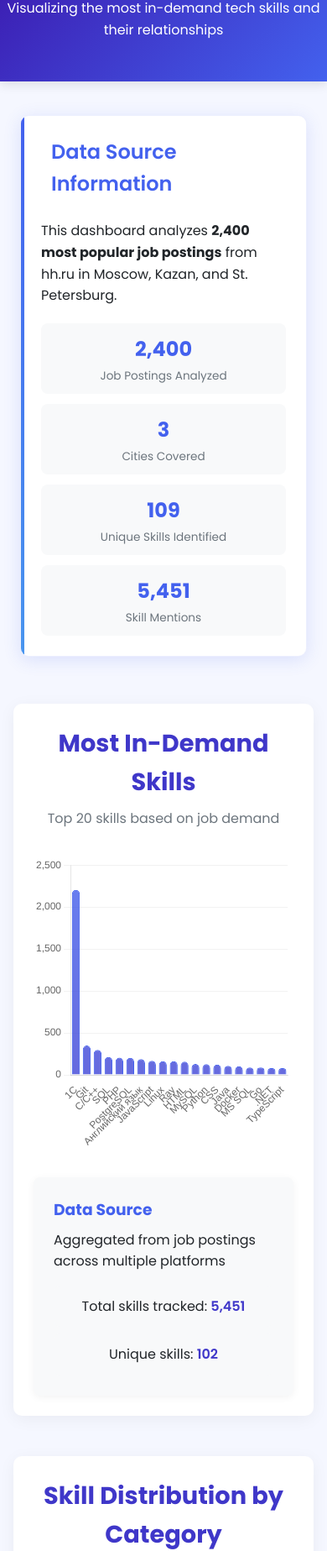
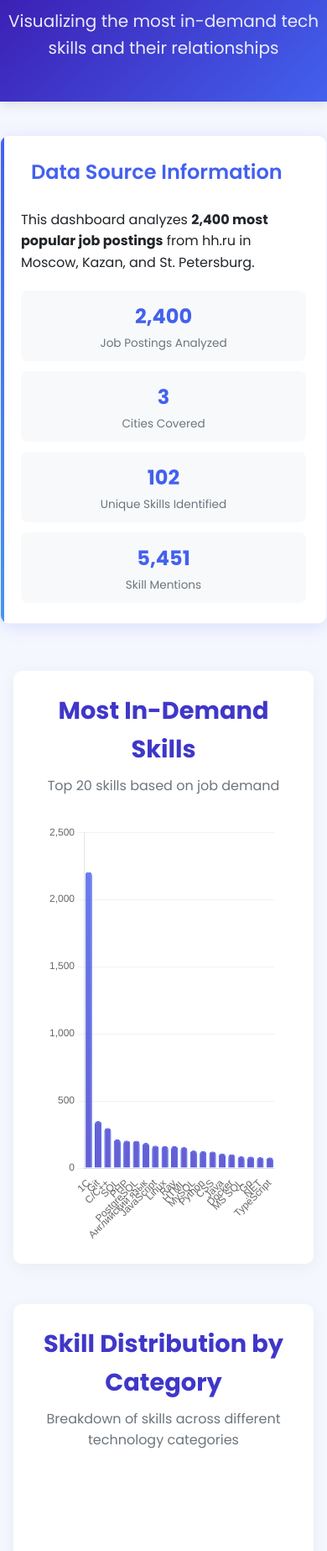
Before and after one commit to DzhamiliaFatkullina/SkillsAnalizer, a plain HTML site: page index.html in a window 390 px wide. Shown: the part 153-2000 px from the top of the page at 84% size. Drawn offline with nearby package versions, Linux system fonts and the light colour scheme; animation ran at ten frames a second.

Commit message:
code refactoring

```diff
--- a/index.html
+++ b/index.html
@@ -41,14 +41,6 @@
     </div>
 
     <div class="dashboard-container">
-        <!-- <nav class="dashboard-nav">
-            <ul>
-                <li><a href="#top-skills" class="nav-link active">Top Skills</a></li>
-                <li><a href="#skill-categories" class="nav-link">Categories</a></li>
-                <li><a href="#skill-pairings" class="nav-link">Pairings</a></li>
-            </ul>
-        </nav> -->
-
         <div class="dashboard-content">
             <section id="top-skills" class="dashboard-section">
                 <div class="section-header">
@@ -57,14 +49,6 @@
                 </div>
                 <div class="chart-container">
                     <canvas id="topSkillsChart"></canvas>
-                </div>
-                <div class="data-card">
-                    <h3>Data Source</h3>
-                    <p>Aggregated from job postings across multiple platforms</p>
-                    <div class="stats">
-                        <span class="stat-item">Total skills tracked: <span id="total-skills">0</span></span>
-                        <span class="stat-item">Unique skills: <span id="unique-skills">0</span></span>
-                    </div>
                 </div>
             </section>
 
--- a/script.js
+++ b/script.js
@@ -1,14 +1,11 @@
 document.addEventListener('DOMContentLoaded', function() {
-    // Load data from JSON files
     Promise.all([
         fetch('top_skills.json').then(res => res.json()),
         fetch('skills_by_category.json').then(res => res.json()),
         fetch('filtered_pairings.json').then(res => res.json())
     ]).then(([topSkillsData, skillsByCategoryData, skillPairings]) => {
-        // Transform data to match expected formats
         const topSkills = topSkillsData.top_20_skills;
 
-        // Transform skills by category to include both names and counts
         const skillsByCategory = {};
         for (const category in skillsByCategoryData) {
             skillsByCategory[category] = {
@@ -19,7 +16,6 @@ document.addEventListener('DOMContentLoaded', function() {
             };
         }
 
-        // Initialize dashboard with all pairings (including those with 3 skills)
         initDashboard(topSkills, skillsByCategory, skillPairings);
     }).catch(error => {
         console.error('Error loading data:', error);
@@ -40,10 +36,14 @@ function initDashboard(topSkills, skillsByCategory, skillPairings) {
     const citiesCovered = 3; // Moscow, Kazan, St. Petersburg
     const jobPostingsAnalyzed = 2400;
 
+    const allUniqueSkills = new Set();
+
     for (const category in skillsByCategory) {
-        totalUniqueSkills += skillsByCategory[category].unique_skills;
         totalSkillMentions += skillsByCategory[category].total_skills;
+        skillsByCategory[category].skills.forEach(skill => allUniqueSkills.add(skill));
     }
+
+    totalUniqueSkills = allUniqueSkills.size;
 
     // Update the info banner statistics
     document.querySelector('.stat-item:nth-child(1) .stat-value').textContent = jobPostingsAnalyzed.toLocaleString();
@@ -51,19 +51,6 @@ function initDashboard(topSkills, skillsByCategory, skillPairings) {
     document.querySelector('.stat-item:nth-child(3) .stat-value').textContent = totalUniqueSkills.toLocaleString();
     document.querySelector('.stat-item:nth-child(4) .stat-value').textContent = totalSkillMentions.toLocaleString();
 
-    // Calculate and display totals in the dashboard
-    let totalSkills = 0;
-    let uniqueSkills = new Set();
-
-    for (const category in skillsByCategory) {
-        totalSkills += skillsByCategory[category].total_skills;
-        skillsByCategory[category].skills.forEach(skill => uniqueSkills.add(skill));
-    }
-
-    document.getElementById('total-skills').textContent = totalSkills.toLocaleString();
-    document.getElementById('unique-skills').textContent = uniqueSkills.size.toLocaleString();
-
-    // Create charts with error handling
     try {
         createTopSkillsChart(topSkills.slice(0, 20)); // Only show top 20 skills
         createCategoryChart(skillsByCategory);
@@ -410,9 +397,6 @@ function createPairingsChart(data) {
         .attr('font-size', d => Math.min(16, Math.sqrt(d.value)*1.2)) // Larger text
         .attr('font-weight', '600')
         .attr('fill', '#000') // Black text
-        // .attr('stroke', 'rgba(255,255,255,0.7)')
-        // .attr('stroke-width', '2px')
-        // .attr('paint-order', 'stroke')
         .text(d => d.id)
         .append('title')
         .text(d => d.id); // Full name in tooltip
--- a/styles.css
+++ b/styles.css
@@ -33,13 +33,13 @@ body {
     box-shadow: 0 4px 12px rgba(0, 0, 0, 0.1);
 }
 
-.header-center h1 {
+.dashboard-header h1 {
     font-size: 2.5rem;
     margin-bottom: 0.75rem;
     font-weight: 700;
 }
 
-.header-center p {
+.dashboard-header p {
     font-size: 1.25rem;
     opacity: 0.9;
     max-width: 700px;
@@ -49,46 +49,6 @@ body {
 .dashboard-container {
     display: flex;
     min-height: calc(100vh - 150px);
-}
-
-.dashboard-nav {
-    width: 200px;
-    background-color: white;
-    padding: 1.5rem 0;
-    box-shadow: 2px 0 10px rgba(0, 0, 0, 0.05);
-    position: sticky;
-    top: 0;
-    height: 100vh;
-}
-
-.dashboard-nav ul {
-    list-style: none;
-}
-
-.dashboard-nav li {
-    margin-bottom: 0.5rem;
-}
-
-.nav-link {
-    display: block;
-    padding: 0.75rem 1.5rem;
-    color: var(--dark-color);
-    text-decoration: none;
-    transition: all var(--transition-speed) ease;
-    border-left: 3px solid transparent;
-    font-weight: 500;
-}
-
-.nav-link:hover {
-    color: var(--primary-color);
-    background-color: rgba(67, 97, 238, 0.1);
-    border-left: 3px solid var(--primary-color);
-}
-
-.nav-link.active {
-    color: var(--primary-color);
-    background-color: rgba(67, 97, 238, 0.1);
-    border-left: 3px solid var(--primary-color);
 }
 
 .dashboard-content {
@@ -102,14 +62,8 @@ body {
     background-color: white;
     border-radius: 10px;
     box-shadow: 0 4px 20px rgba(0, 0, 0, 0.05);
-    transition: transform 0.3s ease, box-shadow 0.3s ease;
     min-height: 80vh;
     scroll-margin-top: 20px;
-}
-
-.dashboard-section:hover {
-    box-shadow: 0 8px 30px rgba(0, 0, 0, 0.1);
-    transform: translateY(-5px);
 }
 
 .section-header {
@@ -171,7 +125,6 @@ body {
     background-color: white;
     border-radius: 6px;
     box-shadow: 0 2px 5px rgba(0, 0, 0, 0.05);
-    transition: all var(--transition-speed) ease;
     position: relative;
 }
 
@@ -180,40 +133,71 @@ body {
     font-weight: 600;
 }
 
-.skill-item:hover {
-    transform: translateX(5px);
-    box-shadow: 0 4px 8px rgba(0, 0, 0, 0.1);
+.data-source-banner {
+    margin: 2.5rem auto;
+    max-width: 992px;
 }
 
-.data-card {
-    margin-top: 2rem;
-    padding: 1.5rem;
-    background-color: #f8f9fa;
-    border-radius: 8px;
-    box-shadow: 0 2px 10px rgba(0, 0, 0, 0.05);
+.data-source-box {
+    background-color: white;
+    border-radius: 10px;
+    box-shadow: 0 4px 20px rgba(67, 97, 238, 0.15);
+    padding: 2rem;
+    margin: 0 auto;
+    border: 1px solid rgba(67, 97, 238, 0.1);
+    position: relative;
+    overflow: hidden;
 }
 
-.data-card h3 {
-    color: var(--primary-color);
-    margin-bottom: 0.5rem;
+.data-source-box::before {
+    content: '';
+    position: absolute;
+    top: 0;
+    left: 0;
+    width: 4px;
+    height: 100%;
+    background: linear-gradient(to bottom, var(--primary-color), var(--accent-color));
 }
 
-.stats {
+.data-source-box h2 {
+    color: var(--primary-color);
+    font-size: 1.5rem;
+    margin-bottom: 1.5rem;
     display: flex;
-    gap: 2rem;
-    margin-top: 1rem;
+    align-items: center;
+    gap: 0.75rem;
+    font-weight: 600;
+}
+
+.stats-grid {
+    display: grid;
+    grid-template-columns: repeat(4, 1fr);
+    gap: 1rem;
+    margin-top: 1.25rem;
 }
 
 .stat-item {
-    font-weight: 500;
+    background-color: #f8f9fa;
+    padding: 1rem;
+    border-radius: 8px;
+    text-align: center;
+    min-width: 0;
 }
 
-.stat-item span {
-    color: var(--secondary-color);
-    font-weight: 600;
+.stat-value {
+    font-size: 1.75rem;
+    font-weight: 700;
+    color: var(--primary-color);
+    margin-bottom: 0.25rem;
 }
 
-/* Animation classes */
+.stat-label {
+    font-size: 0.85rem;
+    color: #6c757d;
+    font-weight: 500;
+    line-height: 1.3;
+}
+
 .fade-in {
     animation: fadeIn 0.5s ease-in;
 }
@@ -223,34 +207,13 @@ body {
     to { opacity: 1; transform: translateY(0); }
 }
 
-/* Responsive design */
 @media (max-width: 992px) {
     .dashboard-container {
         flex-direction: column;
     }
 
-    .dashboard-nav {
-        width: 100%;
-        height: auto;
-        position: static;
+    .dashboard-content {
         padding: 1rem;
-    }
-
-    .dashboard-nav ul {
-        display: flex;
-        justify-content: center;
-        gap: 1rem;
-    }
-
-    .nav-link {
-        border-left: none;
-        border-bottom: 3px solid transparent;
-        padding: 0.5rem 1rem;
-    }
-
-    .nav-link.active, .nav-link:hover {
-        border-left: none;
-        border-bottom: 3px solid var(--primary-color);
     }
 
     .chart-row {
@@ -267,110 +230,6 @@ body {
     }
 }
 
-@media (max-width: 576px) {
-    .dashboard-header h1 {
-        font-size: 2rem;
-    }
-
-    .dashboard-content {
-        padding: 1rem;
-    }
-
-    .chart-container {
-        height: 350px;
-        width: 100%;
-    }
-
-    .stats {
-        flex-direction: column;
-        gap: 0.5rem;
-    }
-}
-
-
-.data-source-banner {
-    margin: 2.5rem auto;
-    max-width: 992px;
-}
-
-.data-source-box {
-    background-color: white;
-    border-radius: 10px;
-    box-shadow: 0 4px 20px rgba(67, 97, 238, 0.15);
-    padding: 2rem;
-    transition: all var(--transition-speed) ease;
-    margin: 0 auto;
-    border: 1px solid rgba(67, 97, 238, 0.1);
-    position: relative;
-    overflow: hidden;
-}
-
-.data-source-box::before {
-    content: '';
-    position: absolute;
-    top: 0;
-    left: 0;
-    width: 4px;
-    height: 100%;
-    background: linear-gradient(to bottom, var(--primary-color), var(--accent-color));
-}
-
-.data-source-box:hover {
-    box-shadow: 0 8px 30px rgba(67, 97, 238, 0.2);
-    transform: translateY(-3px);
-}
-
-.data-source-box h2 {
-    color: var(--primary-color);
-    font-size: 1.5rem;
-    margin-bottom: 1.5rem;
-    display: flex;
-    align-items: center;
-    gap: 0.75rem;
-    font-weight: 600;
-}
-
-.data-source-box h2 i {
-    color: var(--accent-color);
-    font-size: 1.4rem;
-}
-.stats-grid {
-    display: grid;
-    grid-template-columns: repeat(4, 1fr);
-    gap: 1rem;
-    margin-top: 1.25rem;
-}
-
-.stat-item {
-    background-color: #f8f9fa;
-    padding: 1rem;
-    border-radius: 8px;
-    text-align: center;
-    transition: all var(--transition-speed) ease;
-    min-width: 0; /* Prevents overflow */
-}
-
-.stat-value {
-    font-size: 1.75rem;
-    font-weight: 700;
-    color: var(--primary-color);
-    margin-bottom: 0.25rem;
-}
-
-.stat-label {
-    font-size: 0.85rem;
-    color: #6c757d;
-    font-weight: 500;
-    line-height: 1.3;
-}
-
-/* Responsive adjustments */
-@media (max-width: 950px) {
-    .data-source-banner {
-        padding: 0 1.5rem;
-    }
-}
-
 @media (max-width: 768px) {
     .stats-grid {
         grid-template-columns: repeat(2, 1fr);
@@ -379,13 +238,13 @@ body {
     .data-source-box {
         padding: 1.5rem;
     }
-
-    .data-source-box p {
-        max-width: 100%;
-    }
 }
 
-@media (max-width: 480px) {
+@media (max-width: 576px) {
+    .dashboard-header h1 {
+        font-size: 2rem;
+    }
+
     .stats-grid {
         grid-template-columns: 1fr;
         gap: 0.75rem;
@@ -399,3 +258,16 @@ body {
         font-size: 1.5rem;
     }
 }
+
+.data-card {
+    margin-top: 2rem;
+    padding: 1.5rem;
+    background-color: #f8f9fa;
+    border-radius: 8px;
+    box-shadow: 0 2px 10px rgba(0, 0, 0, 0.05);
+}
+
+.data-card h3 {
+    color: var(--primary-color);
+    margin-bottom: 0.5rem;
+}
```
